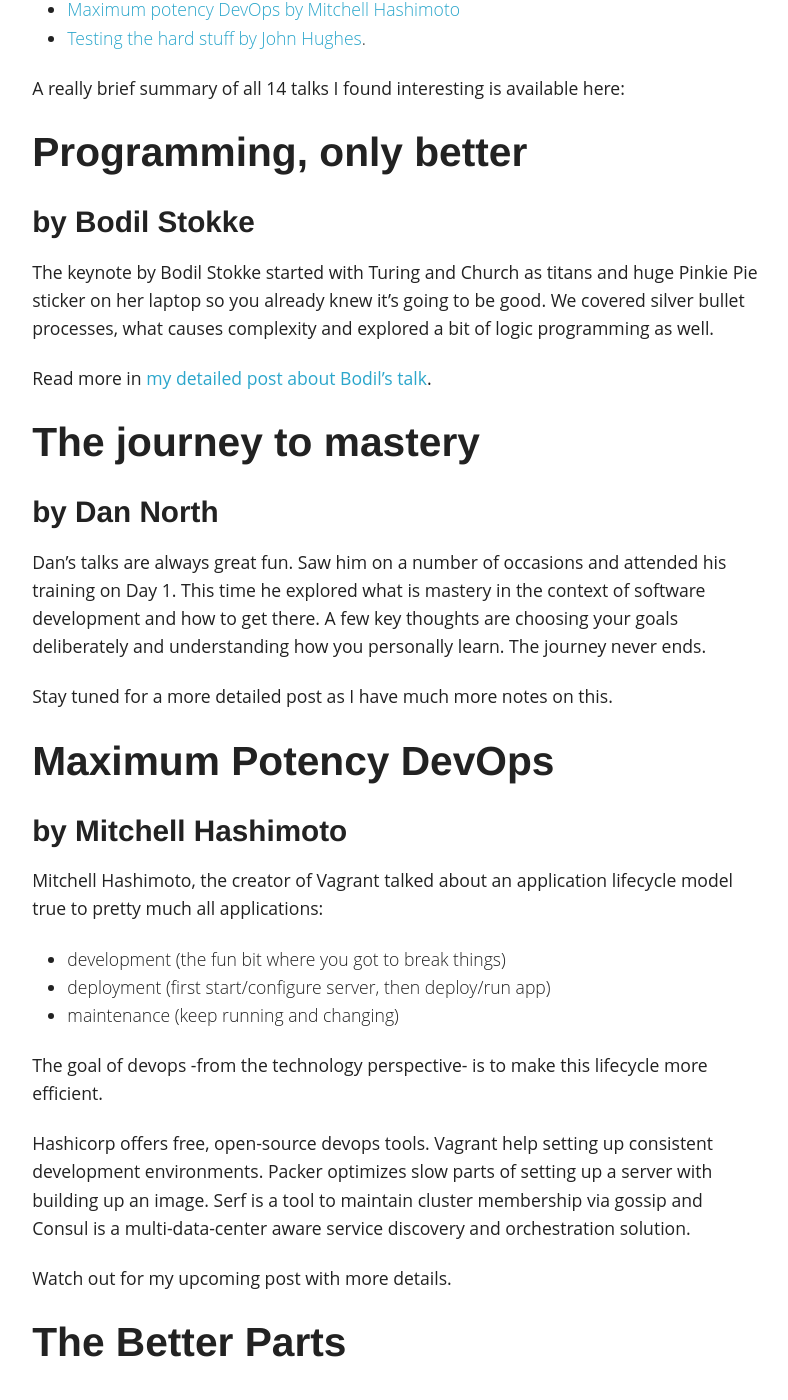
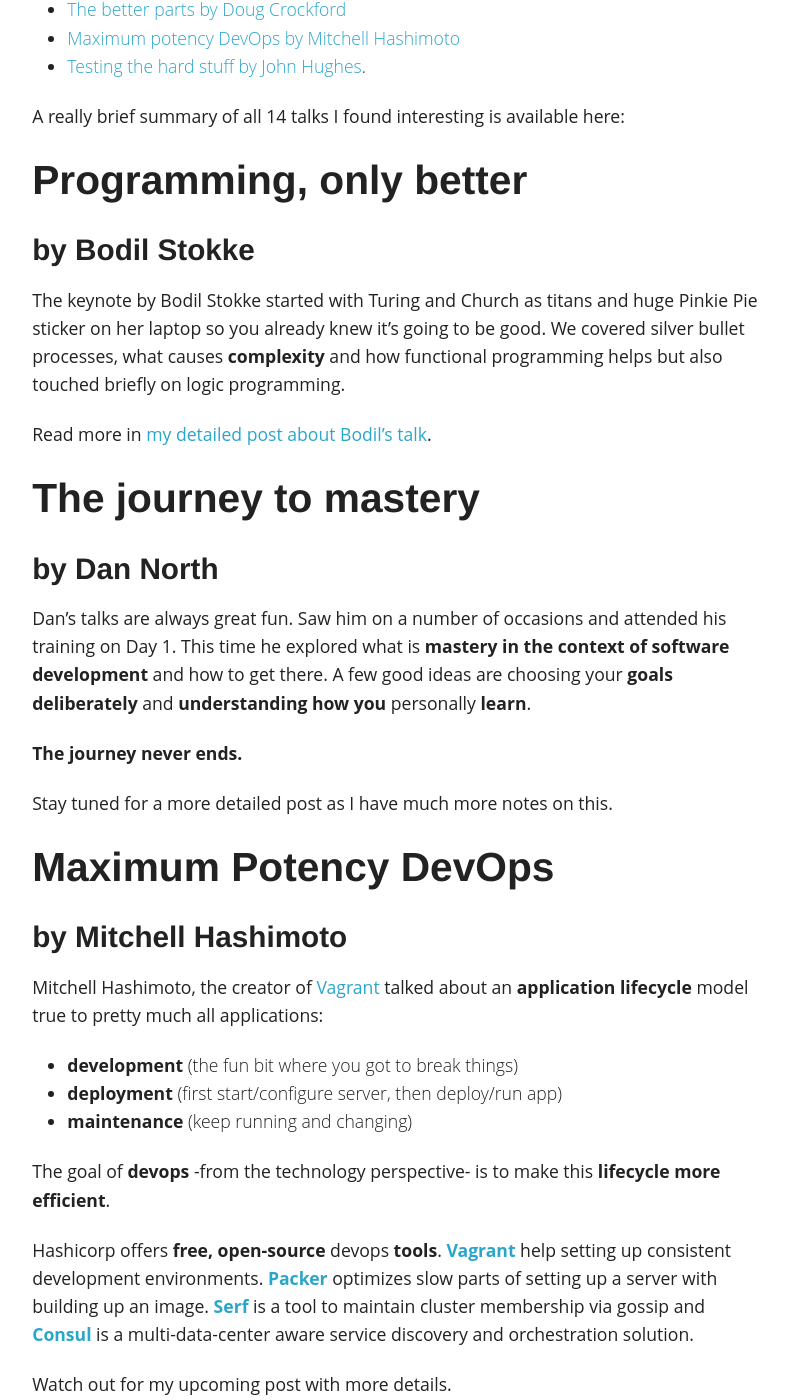
Before and after one commit to dublado/csabapalfi.github.io, a Jekyll site: the page built from _posts/2014-04-24-craftconf-day-2.md, in a window 1280 px wide and 1400 px high, scrolled down 531 px. Shown: the whole window, without its empty margins (243-1031 px from the left). Built offline with Jekyll 4.4.1, drawn with Linux system fonts in a browser that asks for light colours; Markdown is read by kramdown in place of the engine named in the settings; comment, search, counter and statistics services are not loaded; some of the changed text lies outside the part shown.

Commit message:
bit of highlighting

```diff
--- a/_posts/2014-04-24-craftconf-day-2.md
+++ b/_posts/2014-04-24-craftconf-day-2.md
@@ -21,7 +21,7 @@ A really brief summary of all 14 talks I found interesting is available here:
 ## <a name="bodil"></a>Programming, only better
 ### by Bodil Stokke
 
-The keynote by Bodil Stokke started with Turing and Church as titans and huge Pinkie Pie sticker on her laptop so you already knew it's going to be good. We covered silver bullet processes, what causes complexity and explored a bit of logic programming as well.
+The keynote by Bodil Stokke started with Turing and Church as titans and huge Pinkie Pie sticker on her laptop so you already knew it's going to be good. We covered silver bullet processes, what causes **complexity** and how functional programming helps but also touched briefly on logic programming.
 
 Read more in [my detailed post about Bodil's talk](/programming-only-better-bodil-stokke).
 
@@ -29,24 +29,25 @@ Read more in [my detailed post about Bodil's talk](/programming-only-better-bodi
 ### by Dan North
 
 Dan's talks are always great fun. Saw him on a number of occasions and attended his training on Day 1.
-This time he explored what is mastery in the context of software development and how to get there.
-A few key thoughts are choosing your goals deliberately and understanding how you personally learn.
-The journey never ends.
+This time he explored what is **mastery in the context of software development** and how to get there.
+A few good ideas are choosing your **goals deliberately** and **understanding how you** personally **learn**.
+
+**The journey never ends.**
 
 Stay tuned for a more detailed post as I have much more notes on this.
 
 ## <a name="mitchell"></a>Maximum Potency DevOps
 ### by Mitchell Hashimoto
 
-Mitchell Hashimoto, the creator of Vagrant talked about an application lifecycle model true to pretty much all applications:
+Mitchell Hashimoto, the creator of [Vagrant](http://www.vagrantup.com/) talked about an **application lifecycle** model true to pretty much all applications:
 
-* development (the fun bit where you got to break things)
-* deployment (first start/configure server, then deploy/run app)
-* maintenance (keep running and changing)
+* **development** (the fun bit where you got to break things)
+* **deployment** (first start/configure server, then deploy/run app)
+* **maintenance** (keep running and changing)
 
-The goal of devops -from the technology perspective- is to make this lifecycle more efficient.
+The goal of **devops** -from the technology perspective- is to make this **lifecycle more efficient**.
 
-Hashicorp offers free, open-source devops tools. Vagrant help setting up consistent development environments. Packer optimizes slow parts of setting up a server with building up an image. Serf is a tool to maintain cluster membership via gossip and Consul is a multi-data-center aware service discovery and orchestration solution.
+Hashicorp offers **free, open-source** devops **tools**. **[Vagrant](http://www.vagrantup.com/)** help setting up consistent development environments. **[Packer](http://www.packer.io/)** optimizes slow parts of setting up a server with building up an image. **[Serf](http://www.serfdom.io/)** is a tool to maintain cluster membership via gossip and **[Consul](http://www.consul.io/)** is a multi-data-center aware service discovery and orchestration solution.
 
 Watch out for my upcoming post with more details.
 
@@ -54,8 +55,8 @@ Watch out for my upcoming post with more details.
 ### by Douglas Crockford
 
 Doug needs no introduction. Think JSON and his book about The Good Parts of JavaScript.
-Perfection is when there's nothing more to subtract. Good parts applies to philosophy to language features.
-Doug revisits some of the good parts and we also looked at the better parts in ES6.
+**Perfection** is when there's **nothing more to subtract**. Good parts applies to philosophy to **language features**.
+Doug **revisits** some of the **good parts** and we also looked at the **better parts in ES6**.
 
 Detailed post coming soon.
 
@@ -69,24 +70,24 @@ Then we saw an impressive demo of **[QuickCheck](http://www.cse.chalmers.se/~rjm
 Basically we **generate test cases** based on a model of our system. When a number of cases fail QuickCheck goes on and isolates a **minimal failing example** to help resolving the problems.
 This is an extremely powerful idea and especially useful when one is facing with hard to reproduce bugs (e.g race conditions).
 
-**Don't write tests, generate them. **
+**Don't write tests, generate them.**
 
 He also told the story of how he found a number of concurrency issues in [dets](http://www.erlang.org/doc/man/dets.html) (Erlang disk based store) in a matter minutes which otherwise were practically impossible to find and fix.
 
 ## Love Flexible Scope
 ### by Gojko Adzic
 
-Next up was Gojko Adzic to talk about how to get the real benefits from agile with flexible scope. Of course flexible scope without a bigger picture/vision can be dangerous. (As the builders lof Vasa in 1626 learnt the hard way).
+Next up was Gojko Adzic to talk about how to get the **real benefits from agile with flexible scope**. Of course flexible scope without a bigger picture/vision can be dangerous. (As the builders lof Vasa in 1626 learnt the hard way).
 
-I heard about second system syndrome for the first time: using a new, once successfully applied technology for the second time you become overconfident and likely screw it up.
+I heard about **second system syndrome** for the first time: using a new, once successfully applied technology for the second time you become overconfident and likely screw it up.
 
-Another idea from Gojko's talk is that linear plans never work. Just think of all the unpredictable dimensions of locality, time and human factors. In most cases you have a linear backlog of stories or a roadmap looking more like a single road. Build hierarchical backlog instead. Think like you're building  a GPS which allows you to replan quickly.
+Another idea from Gojko's talk is that **linear plans never work**. Just think of all the **unpredictable dimensions** of **locality, time and human** factors. In most cases you have a linear backlog of stories or a roadmap looking more like a single road. Build **hierarchical backlog** instead. Think like you're building  a GPS which allows you to **replan quickly**.
 
-He also covered the Palchinsky principles from Tim Harford's book: Adapt.
+He also covered the **Palchinsky principles** from Tim Harford's book: Adapt.
 
-* variation - plan to learn
-* survivability - don't kill the company
-* selection - plan to discard mistakes
+* **variation** - plan to learn
+* **survivability** - don't kill the company
+* **selection** - plan to discard mistakes
 
 Each roadmap should have these properties represented somehow.
 
@@ -95,11 +96,11 @@ He also mentioned [impactmapping.org](http://impactmapping.org/) as a great reso
 ## Adjusting your architecture to continuous delivery
 ### by Rachel Laycock
 
-I hated to miss this as I'm very much into continuous delivery in my current contract. Based on tweets Rachel said that microservices mean more independence but also require more coordination which resonates with Ben Wootton's (my colleague) post in the topic: [Microservices - not a free lunch](http://highscalability.com/blog/2014/4/8/microservices-not-a-free-lunch.html).
+I hated to miss this as I'm very much into continuous delivery in my current contract. Based on tweets Rachel said that **microservices** mean **more independence** but also require **more coordination** which resonates with Ben Wootton's (my colleague) post in the topic: **[Microservices - not a free lunch](http://highscalability.com/blog/2014/4/8/microservices-not-a-free-lunch.html)**.
 
 ## Going Reactive
 ### by Jonas Bonér
-It's not every day that you can see the CTO of [Typesafe](http://typesafe.com/). Lots of tweets about this.
+It's not every day that you can see the **CTO of [Typesafe](http://typesafe.com/)**. Lots of tweets about this.
 
 I deliberately chose a different presentation in this time-slot as I was afraid it would bit a bit too generic and I already did the [reactive course](https://www.coursera.org/course/reactive) recently and attended [ping-conf](http://www.ping-conf.com/) as well. Will definitely check out the recording though.
 
```
Also changed, not shown: other parts of _posts/2014-04-24-craftconf-day-2.md (+1 -1 lines).
